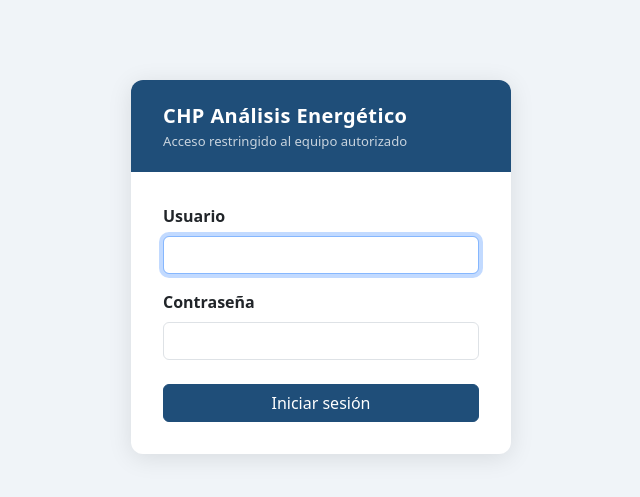
After one commit to manolotoVSCode/appchp, a Flask app: page /login in a window 1280 px wide. The commit adds this page. Shown: the top 497 px of the page, without its empty margins (319-959 px from the left). Run offline with Flask 3, Linux system fonts and the light colour scheme; some libraries are stand-ins or nearby versions.

Commit message:
feat: autenticación simple con Flask-Login + CSRF
Un solo usuario compartido definido por variables de entorno APP_USER y
APP_PASSWORD_HASH (hash werkzeug pbkdf2:sha256). Sesión persistente 30 días
con cookie httponly/secure/samesite=lax. Protección de todas las rutas vía
before_request; /login y /healthz son públicas. Botón de logout en barra
superior del dashboard. CSRF activado con Flask-WTF; fetch de upload incluye
X-CSRFToken en header. 6 tests de autenticación, 117 tests en total pasando.

Co-Authored-By: Claude Sonnet 4.6 <noreply@anthropic.com>

```diff
--- a/requirements.txt
+++ b/requirements.txt
@@ -4,3 +4,5 @@ openpyxl>=3.1
 supabase>=2.0
 gunicorn>=22.0
 python-dotenv>=1.0
+flask-login>=0.6
+flask-wtf>=1.2
--- a/web/app.py
+++ b/web/app.py
@@ -1,10 +1,13 @@
 # web/app.py
 from __future__ import annotations
 
-from datetime import date
+import os
+from datetime import date, timedelta
 from pathlib import Path
 
-from flask import Flask, render_template, send_file
+from flask import Flask, redirect, render_template, request, send_file, url_for
+from flask_login import current_user, login_required
+from flask_wtf.csrf import CSRFProtect
 
 from storage.repository import get_all_cfe_invoices, get_all_gas_invoices
 from cli.main import procesar_factura_cfe, procesar_factura_gas
@@ -12,6 +15,8 @@ from calc.cogen import calcular_cogen
 from calc.historico import calcular_historico_cfe
 from calc.periodo import mes_asociado, UMBRAL_PRORRATEO_DIAS
 from models.cogen_result import CoGenParams
+
+csrf = CSRFProtect()
 
 
 def _cargar_datos():
@@ -64,10 +69,38 @@ def _detect_tipo(pdf_path: Path) -> str:
 def create_app() -> Flask:
     """Flask app factory. Data loads on first request."""
     app = Flask(__name__)
+
+    # Clave secreta requerida por Flask-Login y Flask-WTF
+    app.config["SECRET_KEY"] = os.environ.get("SECRET_KEY", os.urandom(32))
+
+    # Cookies de sesión: 30 días, seguras
+    app.config["REMEMBER_COOKIE_DURATION"] = timedelta(days=30)
+    app.config["REMEMBER_COOKIE_HTTPONLY"] = True
+    app.config["REMEMBER_COOKIE_SECURE"] = not app.debug
+    app.config["REMEMBER_COOKIE_SAMESITE"] = "Lax"
+    app.config["SESSION_COOKIE_HTTPONLY"] = True
+    app.config["SESSION_COOKIE_SECURE"] = not app.debug
+    app.config["SESSION_COOKIE_SAMESITE"] = "Lax"
+
     app.config["RESULTADO"] = None
     app.config["FACTURAS_CFE"] = []
     app.config["FACTURAS_GAS"] = []
     app.config["HISTORICO"] = {}
+
+    # Autenticación y CSRF
+    from web.auth import init_auth
+    init_auth(app)
+    csrf.init_app(app)
+
+    # Rutas exentas de autenticación
+    _PUBLIC = {"/login", "/healthz"}
+
+    @app.before_request
+    def _require_login():
+        if request.path in _PUBLIC or request.path.startswith("/static"):
+            return None
+        if not current_user.is_authenticated:
+            return redirect(url_for("auth.login", next=request.path))
 
     @app.route("/")
     def dashboard():
@@ -145,7 +178,7 @@ def create_app() -> Flask:
     @app.route("/upload", methods=["POST"])
     def upload_facturas():
         import tempfile
-        from flask import jsonify, request
+        from flask import jsonify
 
         files = request.files.getlist("facturas")
         if not files:
--- /dev/null
+++ b/web/auth.py
@@ -0,0 +1,79 @@
+# web/auth.py
+from __future__ import annotations
+
+import os
+
+from flask import Blueprint, redirect, render_template, request, url_for
+from flask_login import LoginManager, UserMixin, login_required, login_user, logout_user
+from werkzeug.security import check_password_hash
+
+auth_bp = Blueprint("auth", __name__)
+login_manager = LoginManager()
+
+
+class _SingleUser(UserMixin):
+    """Único usuario de la aplicación, definido por variables de entorno."""
+
+    id = "operator"
+
+    def get_id(self) -> str:
+        return self.id
+
+
+_USER = _SingleUser()
+
+
+def _credenciales_validas(username: str, password: str) -> bool:
+    app_user = os.environ.get("APP_USER", "")
+    app_hash = os.environ.get("APP_PASSWORD_HASH", "")
+    if not app_user or not app_hash:
+        return False
+    if username != app_user:
+        return False
+    try:
+        return check_password_hash(app_hash, password)
+    except Exception:
+        return False
+
+
+@login_manager.user_loader
+def _load_user(user_id: str) -> _SingleUser | None:
+    if user_id == _USER.id:
+        return _USER
+    return None
+
+
+@login_manager.unauthorized_handler
+def _unauthorized():
+    return redirect(url_for("auth.login", next=request.path))
+
+
+@auth_bp.route("/login", methods=["GET", "POST"])
+def login():
+    from flask_wtf.csrf import generate_csrf  # noqa: F401 — activa el token en el contexto
+
+    error = None
+    if request.method == "POST":
+        username = request.form.get("username", "").strip()
+        password = request.form.get("password", "")
+        if _credenciales_validas(username, password):
+            login_user(_USER, remember=True)
+            next_url = request.args.get("next") or url_for("dashboard")
+            return redirect(next_url)
+        error = "Credenciales incorrectas. Verifica usuario y contraseña."
+
+    return render_template("login.html", error=error)
+
+
+@auth_bp.route("/logout")
+@login_required
+def logout():
+    logout_user()
+    return redirect(url_for("auth.login"))
+
+
+def init_auth(app):
+    """Registra blueprint, LoginManager y configura cookies de sesión."""
+    login_manager.init_app(app)
+    login_manager.login_view = "auth.login"
+    app.register_blueprint(auth_bp)
--- /dev/null
+++ b/web/templates/login.html
@@ -0,0 +1,59 @@
+<!DOCTYPE html>
+<html lang="es">
+<head>
+  <meta charset="UTF-8">
+  <meta name="viewport" content="width=device-width, initial-scale=1">
+  <title>Acceso — CHP Análisis Energético</title>
+  <link href="https://cdn.jsdelivr.net/npm/bootstrap@5.3.3/dist/css/bootstrap.min.css" rel="stylesheet">
+  <style>
+    body { background: #f0f4f8; }
+    .login-card {
+      max-width: 380px;
+      margin: 10vh auto 0;
+      border: none;
+      border-radius: 12px;
+      box-shadow: 0 4px 24px rgba(0,0,0,.10);
+    }
+    .login-header {
+      background: #1F4E79;
+      color: #fff;
+      border-radius: 12px 12px 0 0;
+      padding: 1.5rem 2rem 1.25rem;
+    }
+    .login-header h5 { margin: 0; font-weight: 600; letter-spacing: .02em; }
+    .login-header small { opacity: .75; font-size: .82rem; }
+    .card-body { padding: 2rem; }
+  </style>
+</head>
+<body>
+  <div class="login-card card">
+    <div class="login-header">
+      <h5>CHP Análisis Energético</h5>
+      <small>Acceso restringido al equipo autorizado</small>
+    </div>
+    <div class="card-body">
+      {% if error %}
+        <div class="alert alert-danger py-2 small mb-3" role="alert">{{ error }}</div>
+      {% endif %}
+      <form method="POST" novalidate>
+        <input type="hidden" name="csrf_token" value="{{ csrf_token() }}">
+        <div class="mb-3">
+          <label for="username" class="form-label fw-semibold">Usuario</label>
+          <input type="text" id="username" name="username" class="form-control"
+                 autocomplete="username" autofocus required>
+        </div>
+        <div class="mb-4">
+          <label for="password" class="form-label fw-semibold">Contraseña</label>
+          <input type="password" id="password" name="password" class="form-control"
+                 autocomplete="current-password" required>
+        </div>
+        <div class="d-grid">
+          <button type="submit" class="btn btn-primary" style="background:#1F4E79;border-color:#1F4E79;">
+            Iniciar sesión
+          </button>
+        </div>
+      </form>
+    </div>
+  </div>
+</body>
+</html>
```
Also changed, not shown: CLAUDE.md (+5 -0 lines), tests/test_auth.py (added, +119 -0 lines), web/templates/dashboard.html (+6 -1 lines).
